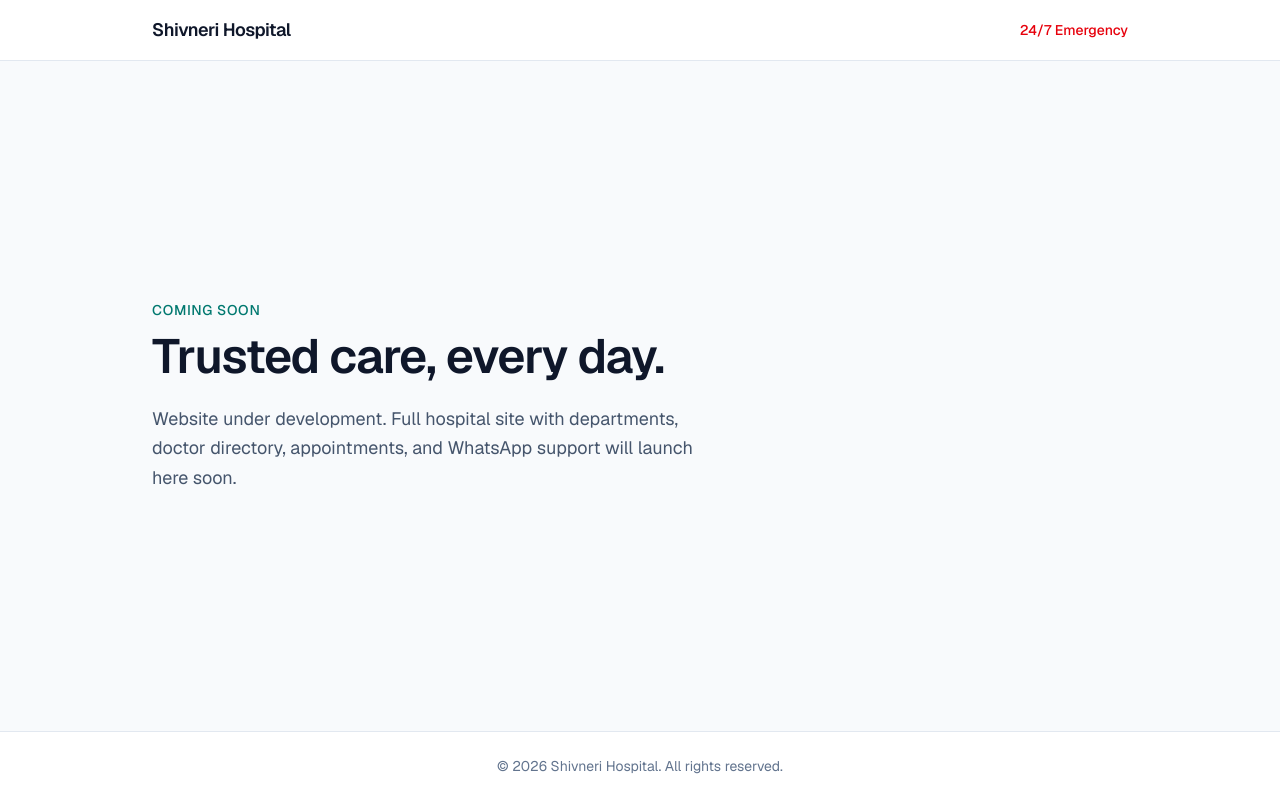
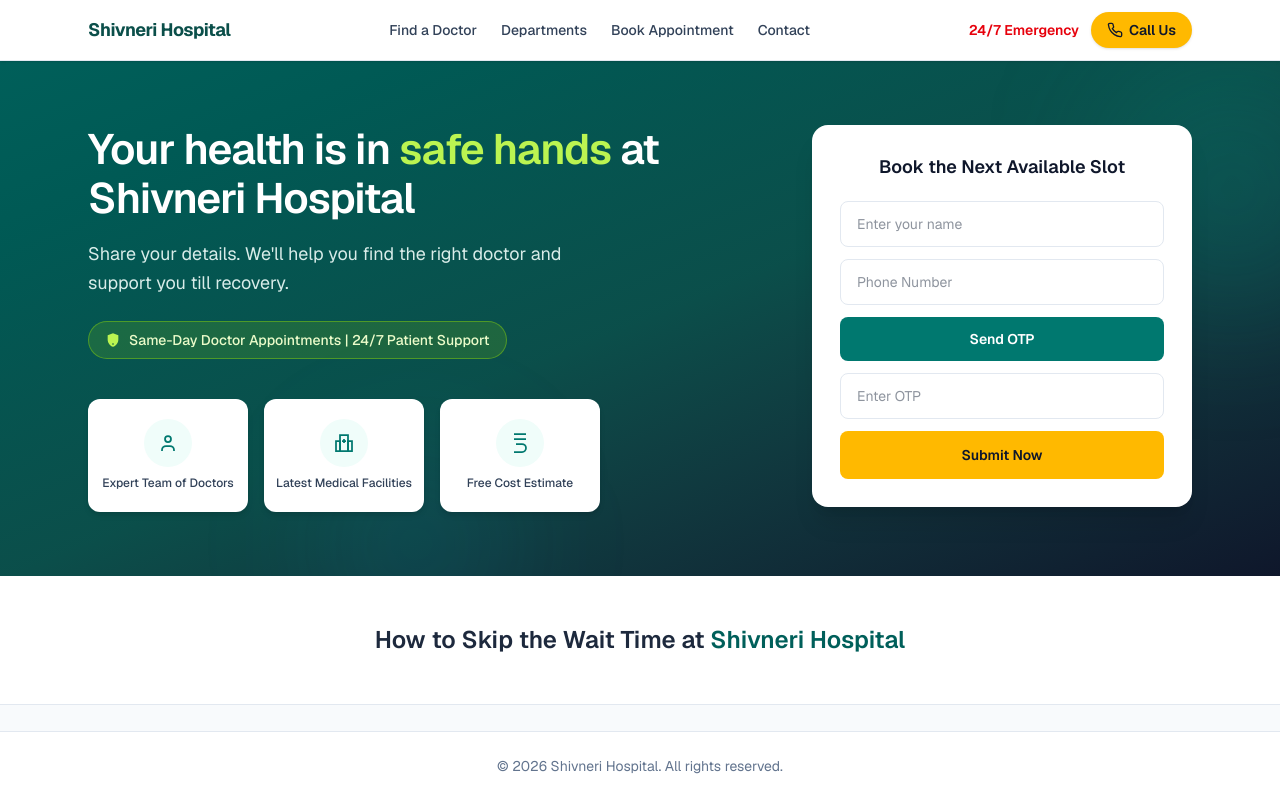
Before and after one commit to rp98nt/shivnerihospital, a Next.js app: page / in a window 1280 px wide. Built offline with nearby package versions, Linux system fonts and the light colour scheme.

Commit message:
feat(home): add Apollo-style hero and booking form for Shivneri Hospital

```diff
--- a/app/page.tsx
+++ b/app/page.tsx
@@ -1,31 +1,12 @@
+import { HomeHero } from "@/components/home-hero";
+import { SiteHeader } from "@/components/site-header";
+
 export default function Home() {
   return (
     <div className="flex flex-1 flex-col">
-      <header className="border-b border-slate-200 bg-white">
-        <div className="mx-auto flex max-w-5xl items-center justify-between px-6 py-4">
-          <p className="text-lg font-semibold tracking-tight">
-            Shivneri Hospital
-          </p>
-          <a
-            href="tel:+910000000000"
-            className="text-sm font-medium text-red-600"
-          >
-            24/7 Emergency
-          </a>
-        </div>
-      </header>
-
-      <main className="mx-auto flex w-full max-w-5xl flex-1 flex-col justify-center px-6 py-16">
-        <p className="mb-3 text-sm font-medium uppercase tracking-wider text-teal-700">
-          Coming soon
-        </p>
-        <h1 className="max-w-2xl text-4xl font-semibold tracking-tight sm:text-5xl">
-          Trusted care, every day.
-        </h1>
-        <p className="mt-6 max-w-xl text-lg leading-relaxed text-slate-600">
-          Website under development. Full hospital site with departments, doctor
-          directory, appointments, and WhatsApp support will launch here soon.
-        </p>
+      <SiteHeader />
+      <main className="flex flex-1 flex-col">
+        <HomeHero />
       </main>
 
       <footer className="border-t border-slate-200 bg-white px-6 py-6 text-center text-sm text-slate-500">
--- /dev/null
+++ b/components/home-hero.tsx
@@ -0,0 +1,169 @@
+"use client";
+
+import { FormEvent, useState, type ReactNode } from "react";
+
+export function HomeHero() {
+  const [otpSent, setOtpSent] = useState(false);
+
+  function handleSendOtp(e: FormEvent) {
+    e.preventDefault();
+    setOtpSent(true);
+  }
+
+  function handleSubmit(e: FormEvent) {
+    e.preventDefault();
+  }
+
+  return (
+    <>
+      <section className="relative overflow-hidden bg-linear-to-br from-teal-800 via-teal-900 to-slate-900 text-white">
+        <div className="pointer-events-none absolute -right-20 top-0 h-64 w-64 rounded-full bg-teal-600/20 blur-3xl" />
+        <div className="pointer-events-none absolute -bottom-16 left-1/4 h-48 w-48 rounded-full bg-cyan-500/10 blur-3xl" />
+
+        <div className="relative mx-auto max-w-6xl px-4 py-10 sm:px-6 sm:py-14 lg:py-16">
+          <div className="grid items-start gap-10 lg:grid-cols-[1fr_380px] lg:gap-12">
+            <div>
+              <h1 className="max-w-xl text-3xl font-semibold leading-tight tracking-tight sm:text-4xl lg:text-[2.65rem] lg:leading-[1.15]">
+                Your health is in{" "}
+                <span className="text-lime-300">safe hands</span> at Shivneri
+                Hospital
+              </h1>
+              <p className="mt-4 max-w-lg text-base leading-relaxed text-teal-50/90 sm:text-lg">
+                Share your details. We&apos;ll help you find the right doctor and
+                support you till recovery.
+              </p>
+
+              <div className="mt-6 inline-flex items-center gap-2 rounded-full border border-lime-400/40 bg-lime-400/15 px-4 py-2 text-xs font-medium text-lime-100 sm:text-sm">
+                <ShieldIcon className="h-4 w-4 shrink-0 text-lime-300" />
+                Same-Day Doctor Appointments | 24/7 Patient Support
+              </div>
+
+              <div className="mt-10 grid grid-cols-3 gap-3 sm:max-w-lg sm:gap-4">
+                <FeatureCard
+                  icon={<DoctorIcon />}
+                  label="Expert Team of Doctors"
+                />
+                <FeatureCard
+                  icon={<FacilityIcon />}
+                  label="Latest Medical Facilities"
+                />
+                <FeatureCard icon={<RupeeIcon />} label="Free Cost Estimate" />
+              </div>
+            </div>
+
+            <div className="w-full lg:justify-self-end">
+              <form
+                onSubmit={handleSubmit}
+                className="rounded-2xl bg-white p-6 text-slate-800 shadow-xl sm:p-7"
+              >
+                <h2 className="text-center text-lg font-semibold text-slate-900">
+                  Book the Next Available Slot
+                </h2>
+
+                <div className="mt-5 space-y-3">
+                  <input
+                    type="text"
+                    name="name"
+                    placeholder="Enter your name"
+                    className="w-full rounded-lg border border-slate-200 px-4 py-3 text-sm outline-none transition focus:border-teal-500 focus:ring-2 focus:ring-teal-500/20"
+                    required
+                  />
+                  <input
+                    type="tel"
+                    name="phone"
+                    placeholder="Phone Number"
+                    className="w-full rounded-lg border border-slate-200 px-4 py-3 text-sm outline-none transition focus:border-teal-500 focus:ring-2 focus:ring-teal-500/20"
+                    required
+                  />
+                  <button
+                    type="button"
+                    onClick={handleSendOtp}
+                    className="w-full rounded-lg bg-teal-700 py-3 text-sm font-semibold text-white transition hover:bg-teal-600"
+                  >
+                    Send OTP
+                  </button>
+                  <input
+                    type="text"
+                    name="otp"
+                    placeholder="Enter OTP"
+                    className="w-full rounded-lg border border-slate-200 px-4 py-3 text-sm outline-none transition focus:border-teal-500 focus:ring-2 focus:ring-teal-500/20"
+                    disabled={!otpSent}
+                  />
+                  <button
+                    type="submit"
+                    className="w-full rounded-lg bg-amber-400 py-3.5 text-sm font-semibold text-slate-900 transition hover:bg-amber-300"
+                  >
+                    Submit Now
+                  </button>
+                </div>
+              </form>
+            </div>
+          </div>
+        </div>
+      </section>
+
+      <section className="border-b border-slate-200 bg-white py-10 sm:py-12">
+        <div className="mx-auto max-w-6xl px-4 text-center sm:px-6">
+          <h2 className="text-xl font-semibold text-slate-800 sm:text-2xl">
+            How to Skip the Wait Time at{" "}
+            <span className="text-teal-800">Shivneri Hospital</span>
+          </h2>
+        </div>
+      </section>
+    </>
+  );
+}
+
+function FeatureCard({
+  icon,
+  label,
+}: {
+  icon: ReactNode;
+  label: string;
+}) {
+  return (
+    <div className="flex flex-col items-center rounded-xl bg-white px-2 py-4 text-center shadow-md sm:px-3 sm:py-5">
+      <div className="flex h-11 w-11 items-center justify-center rounded-full bg-teal-50 text-teal-700 sm:h-12 sm:w-12">
+        {icon}
+      </div>
+      <p className="mt-2 text-[10px] font-medium leading-snug text-slate-700 sm:text-xs">
+        {label}
+      </p>
+    </div>
+  );
+}
+
+function ShieldIcon({ className }: { className?: string }) {
+  return (
+    <svg className={className} viewBox="0 0 24 24" fill="currentColor" aria-hidden>
+      <path d="M12 2 4 5v6.09c0 5.05 3.41 9.76 8 10.91 4.59-1.15 8-5.86 8-10.91V5l-8-3zm-1 14.93h2V19h-2v-2.07z" />
+    </svg>
+  );
+}
+
+function DoctorIcon() {
+  return (
+    <svg className="h-6 w-6" viewBox="0 0 24 24" fill="none" stroke="currentColor" strokeWidth="1.75" aria-hidden>
+      <circle cx="12" cy="8" r="3" />
+      <path d="M6 20v-1a4 4 0 0 1 4-4h4a4 4 0 0 1 4 4v1" />
+    </svg>
+  );
+}
+
+function FacilityIcon() {
+  return (
+    <svg className="h-6 w-6" viewBox="0 0 24 24" fill="none" stroke="currentColor" strokeWidth="1.75" aria-hidden>
+      <path d="M8 4h8v16H8z" />
+      <path d="M12 8v4M10 10h4" />
+      <path d="M4 10h4v10H4zM16 10h4v10h-4z" />
+    </svg>
+  );
+}
+
+function RupeeIcon() {
+  return (
+    <svg className="h-6 w-6" viewBox="0 0 24 24" fill="none" stroke="currentColor" strokeWidth="1.75" aria-hidden>
+      <path d="M6 3h12M6 8h12M8 13h6a4 4 0 0 1 0 8H6" />
+    </svg>
+  );
+}
--- /dev/null
+++ b/components/site-header.tsx
@@ -0,0 +1,59 @@
+import Link from "next/link";
+
+const PHONE = "+910000000000";
+
+export function SiteHeader() {
+  return (
+    <header className="sticky top-0 z-50 border-b border-slate-200 bg-white shadow-sm">
+      <div className="mx-auto flex max-w-6xl items-center justify-between gap-4 px-4 py-3 sm:px-6">
+        <Link href="/" className="text-lg font-bold tracking-tight text-teal-900">
+          Shivneri Hospital
+        </Link>
+        <nav className="hidden items-center gap-6 text-sm font-medium text-slate-700 md:flex">
+          <Link href="#" className="hover:text-teal-800">
+            Find a Doctor
+          </Link>
+          <Link href="#" className="hover:text-teal-800">
+            Departments
+          </Link>
+          <Link href="#" className="hover:text-teal-800">
+            Book Appointment
+          </Link>
+          <Link href="#" className="hover:text-teal-800">
+            Contact
+          </Link>
+        </nav>
+        <div className="flex items-center gap-2 sm:gap-3">
+          <a
+            href={`tel:${PHONE}`}
+            className="hidden text-sm font-semibold text-red-600 sm:inline"
+          >
+            24/7 Emergency
+          </a>
+          <a
+            href={`tel:${PHONE}`}
+            className="inline-flex items-center gap-1.5 rounded-full bg-amber-400 px-3 py-2 text-xs font-semibold text-slate-900 shadow-sm transition hover:bg-amber-300 sm:px-4 sm:text-sm"
+          >
+            <PhoneIcon className="h-4 w-4" />
+            Call Us
+          </a>
+        </div>
+      </div>
+    </header>
+  );
+}
+
+function PhoneIcon({ className }: { className?: string }) {
+  return (
+    <svg
+      className={className}
+      viewBox="0 0 24 24"
+      fill="none"
+      stroke="currentColor"
+      strokeWidth="2"
+      aria-hidden
+    >
+      <path d="M22 16.92v3a2 2 0 0 1-2.18 2 19.79 19.79 0 0 1-8.63-3.07 19.5 19.5 0 0 1-6-6 19.79 19.79 0 0 1-3.07-8.67A2 2 0 0 1 4.11 2h3a2 2 0 0 1 2 1.72 12.84 12.84 0 0 0 .7 2.81 2 2 0 0 1-.45 2.11L8.09 9.91a16 16 0 0 0 6 6l1.27-1.27a2 2 0 0 1 2.11-.45 12.84 12.84 0 0 0 2.81.7A2 2 0 0 1 22 16.92z" />
+    </svg>
+  );
+}
```
